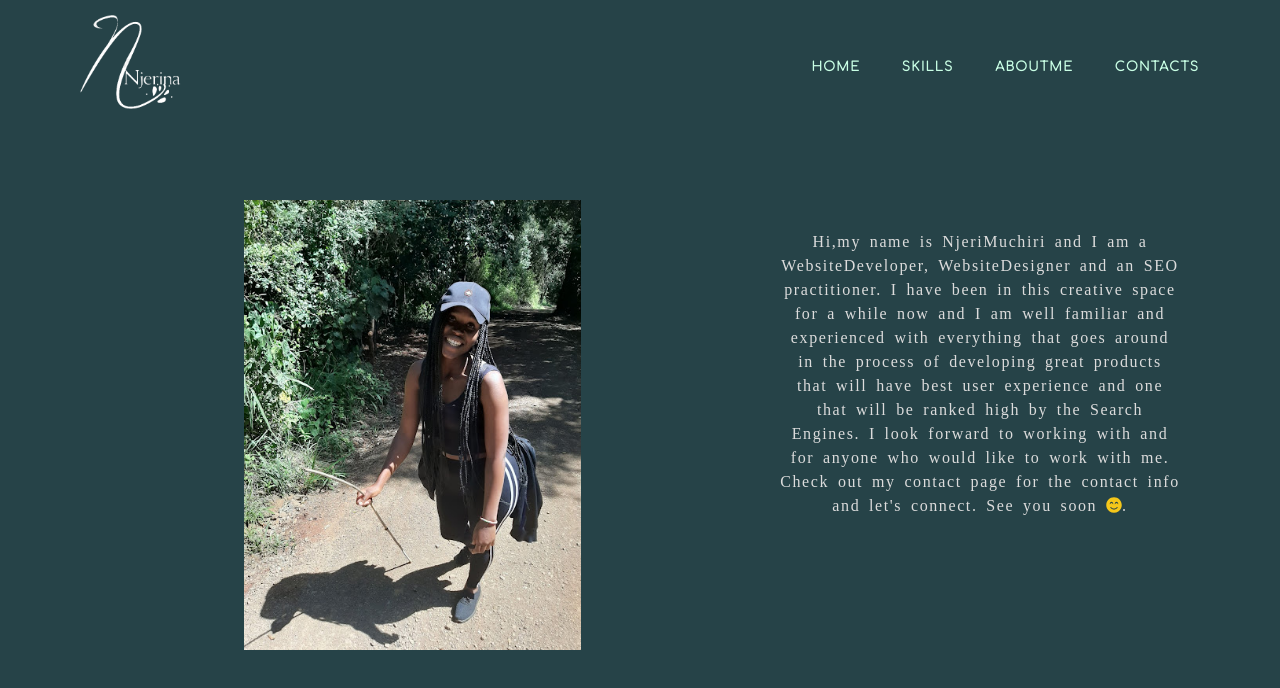
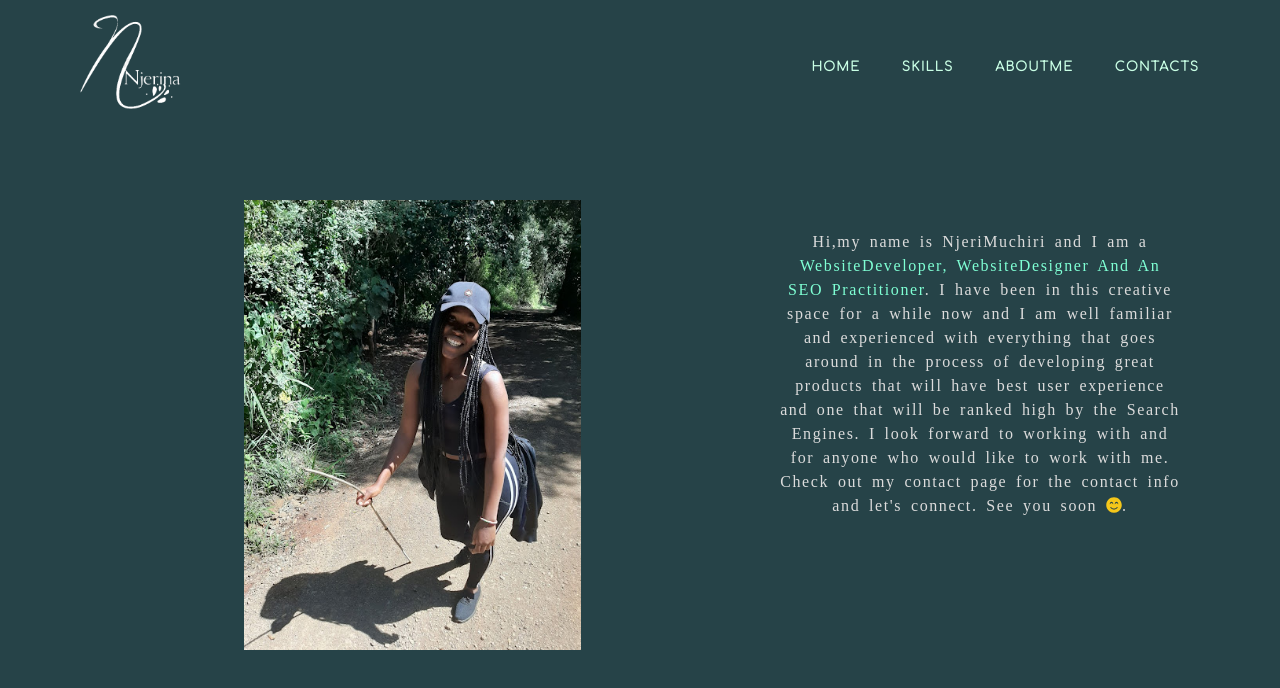
Before and after one commit to NjeriMuchiri/portfolio-app, a React (Create React App) app: page /Aboutme in a window 1280 px wide. Shown: the top 688 px of the page. Built offline with nearby package versions, Linux system fonts and the light colour scheme; a web font is replaced by a local one.

Commit message:
Added new styling

```diff
--- a/src/Components/Aboutme.css
+++ b/src/Components/Aboutme.css
@@ -45,6 +45,10 @@
     word-spacing: 0.2em;
     line-height: 1.5;
 }
+.kashee-info span{
+    color:aquamarine;
+    text-transform: capitalize;
+}
 @media screen and (max-width:800px){
     .info-section img .kashee-info {
         flex:100%;
--- a/src/Pages/Aboutme.js
+++ b/src/Pages/Aboutme.js
@@ -12,7 +12,7 @@ const Aboutme = () => {
        src={Kashee}
        alt="NjeriMuchiri"  />
        <p className='kashee-info'>
-         Hi,my name is NjeriMuchiri and I am a WebsiteDeveloper, WebsiteDesigner and an SEO practitioner. I have been in this creative space for a while now and I am well familiar and experienced with everything that goes around in the process of developing great products that will have best user experience and one that will be ranked high by the Search Engines. I look forward to working with and for anyone who would like to work with me. Check out my contact page for the contact info and let's connect. See you soon <FontAwesomeIcon icon={faSmileBeam} style={{color:'#f5c71a'}} />.
+         Hi,my name is NjeriMuchiri and I am a <span>WebsiteDeveloper, WebsiteDesigner and an SEO practitioner</span>. I have been in this creative space for a while now and I am well familiar and experienced with everything that goes around in the process of developing great products that will have best user experience and one that will be ranked high by the Search Engines. I look forward to working with and for anyone who would like to work with me. Check out my contact page for the contact info and let's connect. See you soon <FontAwesomeIcon icon={faSmileBeam} style={{color:'#f5c71a'}} />.
        </p>
        </article>
     </div>
```
